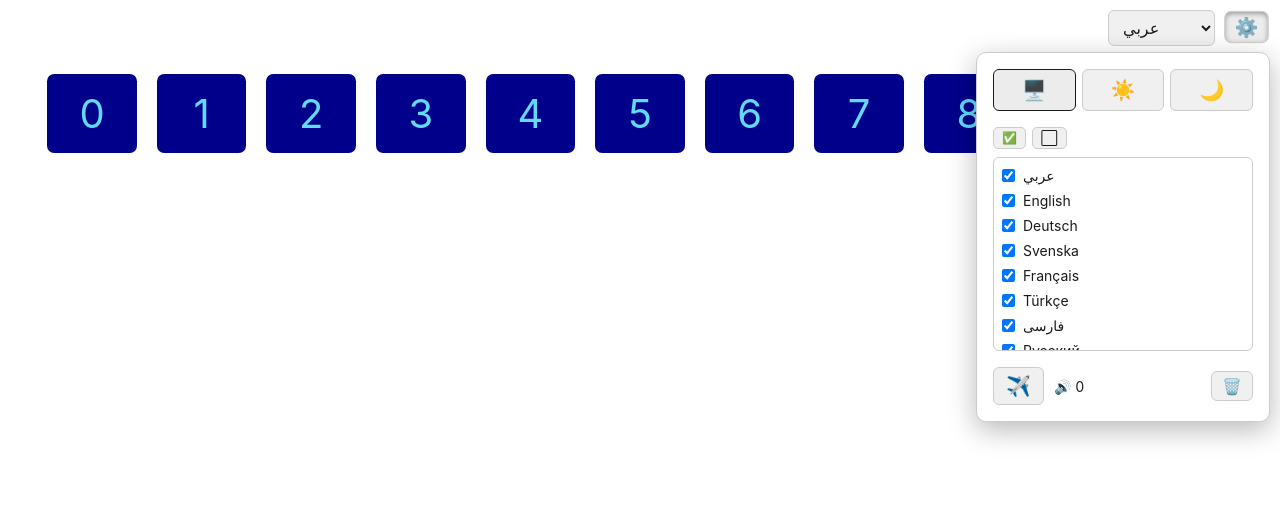
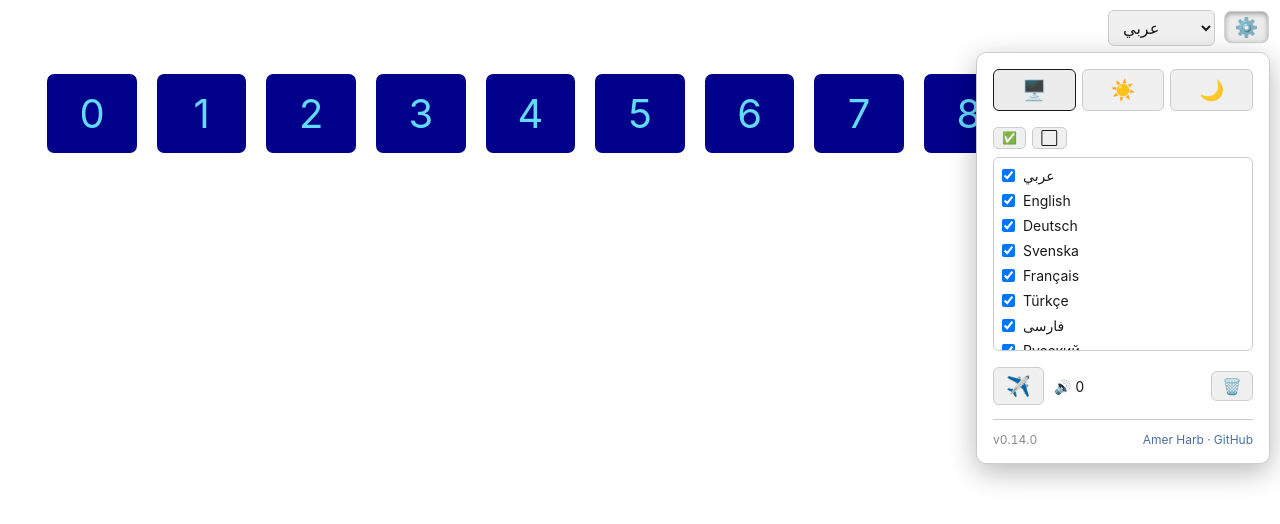
Before and after one commit to amerharb/arqaam, a React (Vite) app: page / in a window 1280 px wide. Both pictures are taken after a click on the button "⚙️". Shown: the top 524 px of the page. Built offline with nearby package versions, Linux system fonts and the light colour scheme.

Commit message:
- Add an About section at the bottom of the settings panel showing the app   version and a link to the developer's GitHub, like the sister projects

```diff
--- a/src/SettingsPanel.tsx
+++ b/src/SettingsPanel.tsx
@@ -147,6 +147,17 @@ export default function SettingsPanel({ settings, languages, caching, cachedCoun
 							🗑️
 						</button>
 					</div>
+
+					<div className="settings-about">
+						<span>v{__APP_VERSION__}</span>
+						<a
+							href="https://github.com/amerharb/arqaam"
+							target="_blank"
+							rel="noopener noreferrer"
+						>
+							Amer Harb · GitHub
+						</a>
+					</div>
 				</div>
 			)}
 		</div>
--- a/src/index.css
+++ b/src/index.css
@@ -263,6 +263,29 @@ button:active {
 	}
 }
 
+/* small about line at the very bottom of the panel */
+.settings-about {
+	display: flex;
+	justify-content: space-between;
+	align-items: center;
+	gap: 10px;
+	margin-top: 14px;
+	padding-top: 12px;
+	border-top: 1px solid var(--border);
+	font-size: 12px;
+	color: var(--muted, #888);
+	font-variant-numeric: tabular-nums;
+}
+
+.settings-about a {
+	color: var(--link, #4a6fa5);
+	text-decoration: none;
+}
+
+.settings-about a:hover {
+	text-decoration: underline;
+}
+
 .settings-segmented {
 	display: flex;
 	gap: 6px;
```
Also changed, not shown: 1 other file (tests, documents, lock files or other folders).
